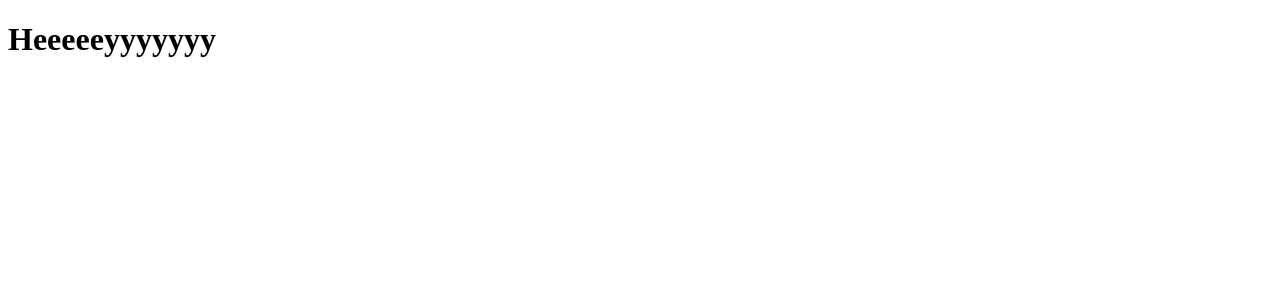
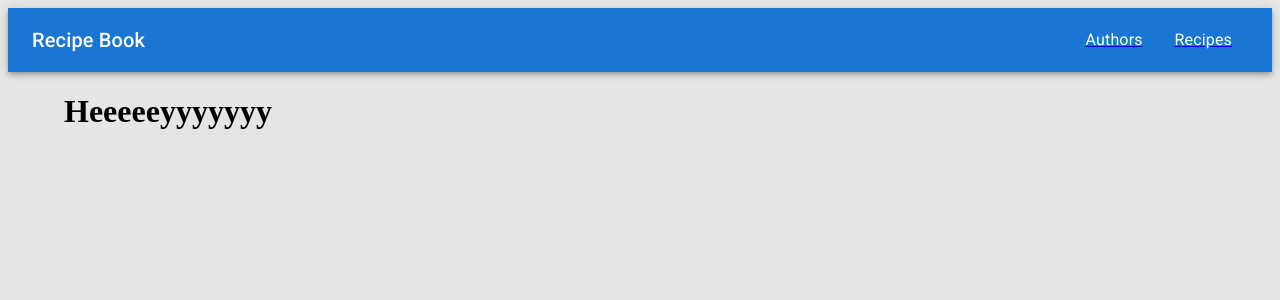
Before and after one commit to andrewek/recipe-book-front, a React (Create React App) app: page / in a window 1280 px wide. Shown: the top 300 px of the page. Built offline with nearby package versions, Linux system fonts and the light colour scheme.

Commit message:
WIP Add material UI styling

```diff
--- a/package.json
+++ b/package.json
@@ -3,6 +3,9 @@
   "version": "0.1.0",
   "private": true,
   "dependencies": {
+    "@emotion/react": "^11.10.4",
+    "@emotion/styled": "^11.10.4",
+    "@mui/material": "^5.10.8",
     "@testing-library/jest-dom": "^5.16.5",
     "@testing-library/react": "^13.4.0",
     "@testing-library/user-event": "^13.5.0",
--- /dev/null
+++ b/public/base.css
@@ -0,0 +1,4 @@
+.base {
+  background-color: #e5e5e5;
+  min-height: 100vh;
+}
--- a/public/index.html
+++ b/public/index.html
@@ -1,20 +1,20 @@
 <!DOCTYPE html>
 <html lang="en">
+
 <head>
   <meta charset="utf-8" />
   <link rel="icon" href="%PUBLIC_URL%/favicon.ico" />
   <meta name="viewport" content="width=device-width, initial-scale=1" />
   <meta name="theme-color" content="#000000" />
-    <meta
-      name="description"
-      content="Web site created using create-react-app"
-    />
+  <meta name="description" content="Web site created using create-react-app" />
   <link rel="apple-touch-icon" href="%PUBLIC_URL%/logo192.png" />
+  <link rel="stylesheet" href="%PUBLIC_URL%/base.css" />
   <!--
       manifest.json provides metadata used when your web app is installed on a
       user's mobile device or desktop. See https://developers.google.com/web/fundamentals/web-app-manifest/
     -->
   <link rel="manifest" href="%PUBLIC_URL%/manifest.json" />
+  <link rel="stylesheet" href="https://fonts.googleapis.com/css?family=Roboto:300,400,500,700&display=swap" />
   <!--
       Notice the use of %PUBLIC_URL% in the tags above.
       It will be replaced with the URL of the `public` folder during the build.
@@ -26,18 +26,11 @@
     -->
   <title>React App</title>
 </head>
-  <body>
+
+<body class="base">
   <noscript>You need to enable JavaScript to run this app.</noscript>
   <div id="root"></div>
-    <!--
-      This HTML file is a template.
-      If you open it directly in the browser, you will see an empty page.
 
-      You can add webfonts, meta tags, or analytics to this file.
-      The build step will place the bundled scripts into the <body> tag.
+</body>
 
-      To begin the development, run `npm start` or `yarn start`.
-      To create a production bundle, use `npm run build` or `yarn build`.
-    -->
-  </body>
 </html>
--- a/src/App.js
+++ b/src/App.js
@@ -1,5 +1,12 @@
 import {React} from "react";
-import {Route, Routes} from "react-router-dom"
+import {Route, Routes, Link} from "react-router-dom"
+import {
+  Box,
+  AppBar,
+  Container,
+  Toolbar,
+  Typography
+} from "@mui/material";
 
 import HomePage from "./pages/home-page"
 import AuthorsPage from "./pages/authors-list"
@@ -18,6 +25,46 @@ function App() {
   ]
 
   return (
+    <>
+    <header>
+      <Box sx={{flexGrow: 1}}>
+        <AppBar position="static">
+          <Toolbar>
+            <Typography
+              variant="h6"
+              component="div"
+              sx={{flexGrow: 1}}
+            >
+              Recipe Book
+            </Typography>
+            <Link
+              to="/authors"
+            >
+              <Typography
+                variant="body1"
+                mx={2}
+                color={"#FFF"}
+              >
+                Authors
+              </Typography>
+            </Link>
+            <Link
+              to="/recipes"
+            >
+              <Typography
+                variant="body1"
+                mx={2}
+                color={"#FFF"}
+              >
+                Recipes
+              </Typography>
+            </Link>
+          </Toolbar>
+        </AppBar>
+      </Box>
+    </header>
+    <main>
+      <Container>
         <Routes>
           <Route path="/" element={<HomePage />} />
           <Route path="/authors" element={<AuthorsPage authors={authors} />} />
@@ -27,6 +74,9 @@ function App() {
           />
           <Route path="*" element={<NotFound />} />
         </Routes>
+      </Container>
+    </main>
+    </>
   );
 }
 
--- a/src/index.js
+++ b/src/index.js
@@ -2,21 +2,17 @@ import React from 'react';
 import ReactDOM from 'react-dom/client';
 import {
   BrowserRouter
-} from "react-router-dom"
+} from "react-router-dom";
 import App from './App';
-import reportWebVitals from './reportWebVitals';
 
 const root = ReactDOM.createRoot(document.getElementById('root'));
 
 root.render(
   <React.StrictMode>
-    <BrowserRouter>
-      <App />
-    </BrowserRouter>
+    <main>
+        <BrowserRouter>
+          <App />
+        </BrowserRouter>
+    </main>
   </React.StrictMode>
 );
-
-// If you want to start measuring performance in your app, pass a function
-// to log results (for example: reportWebVitals(console.log))
-// or send to an analytics endpoint. Learn more: https://bit.ly/CRA-vitals
-reportWebVitals();
--- a/src/reportWebVitals.js
+++ /dev/null
@@ -1,13 +0,0 @@
-const reportWebVitals = onPerfEntry => {
-  if (onPerfEntry && onPerfEntry instanceof Function) {
-    import('web-vitals').then(({ getCLS, getFID, getFCP, getLCP, getTTFB }) => {
-      getCLS(onPerfEntry);
-      getFID(onPerfEntry);
-      getFCP(onPerfEntry);
-      getLCP(onPerfEntry);
-      getTTFB(onPerfEntry);
-    });
-  }
-};
-
-export default reportWebVitals;
```
Also changed, not shown: 1 other file (tests, documents, lock files or other folders). Lines whose indentation alone changed are shown as unchanged.
